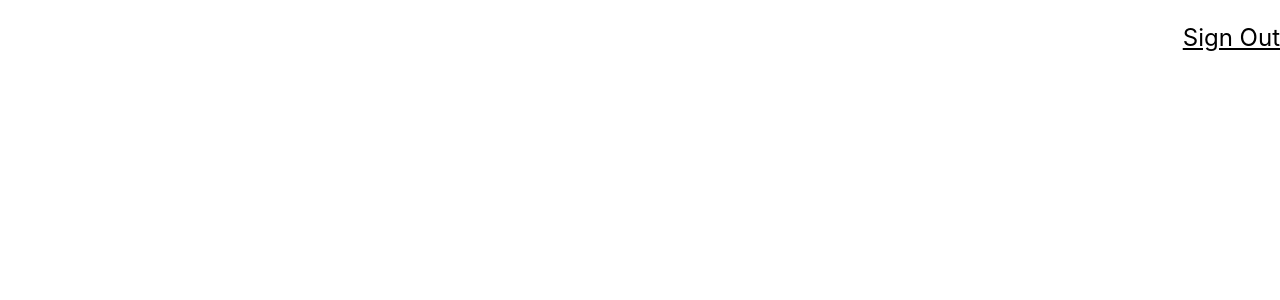
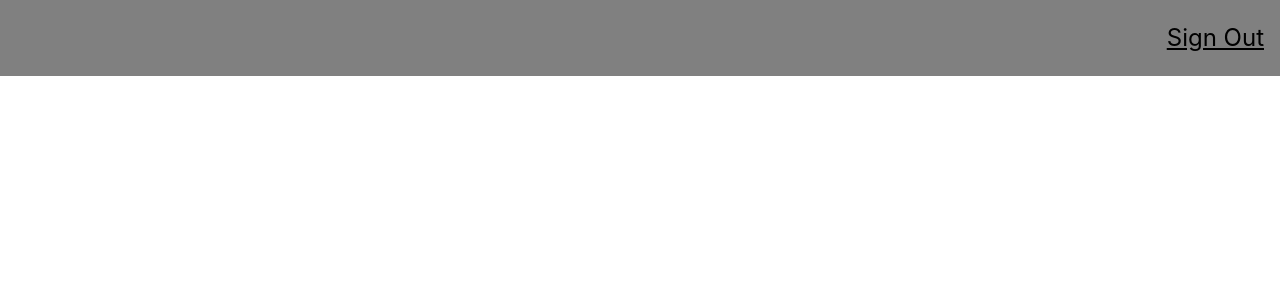
Before and after one commit to shubhamuni/smart_brain, a React (Create React App) app: page / in a window 1280 px wide. Shown: the top 300 px of the page. Built offline with nearby package versions, Linux system fonts and the light colour scheme.

Commit message:
nav style updated

```diff
--- a/src/components/Navigation/Navigation.js
+++ b/src/components/Navigation/Navigation.js
@@ -2,8 +2,8 @@
 
 const Navigation = () => {
     return (
-        <nav style={{display:"flex",justifyContent:"flex-end"}}>
-            <p className="f3 link dim black underline pad3 pointer">Sign Out</p>
+        <nav style={{display:"flex",justifyContent:"flex-end", backgroundColor:"gray"}}>
+            <p className="f3 link dim black underline pr3 pointer">Sign Out</p>
         </nav>
     )
 }
```
